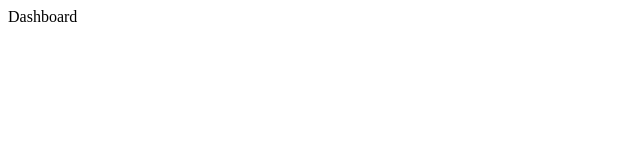
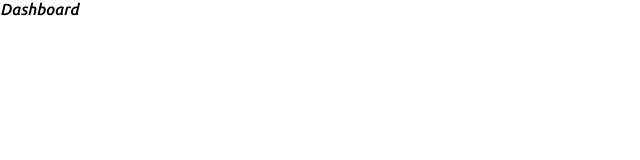
Before and after one commit to rjmags1/disc, a Next.js app: page / in a window 1280 px wide. Shown: the top 160 px of the page, without its empty margins (0-640 px from the left). Built offline with nearby package versions, Linux system fonts and the light colour scheme.

Commit message:
global styles

```diff
--- a/pages/_app.js
+++ b/pages/_app.js
@@ -1,3 +1,5 @@
+import '../styles.css'
+
 function MyApp({ Component, pageProps }) {
     return <Component {...pageProps} />
 }
--- /dev/null
+++ b/pages/_document.js
@@ -0,0 +1,22 @@
+import Document, { Html, Head, Main, NextScript } from 'next/document'
+
+class MyDocument extends Document {
+    render() {
+        return (
+            <Html>
+                <Head>
+                    <link
+                      href="https://fonts.googleapis.com/css2?family=Ubuntu:ital,wght@1,500&display=swap"
+                      rel="stylesheet"
+                    />
+                </Head>
+                <body>
+                    <Main />
+                    <NextScript />
+                </body>
+            </Html>
+        )
+    }
+}
+
+export default MyDocument
--- /dev/null
+++ b/styles.css
@@ -0,0 +1,6 @@
+body {
+    font-family: 'Ubuntu', 'Courier New', Courier, monospace;
+    margin: 0;
+    padding: 0;
+    box-sizing: border-box;
+}
```
